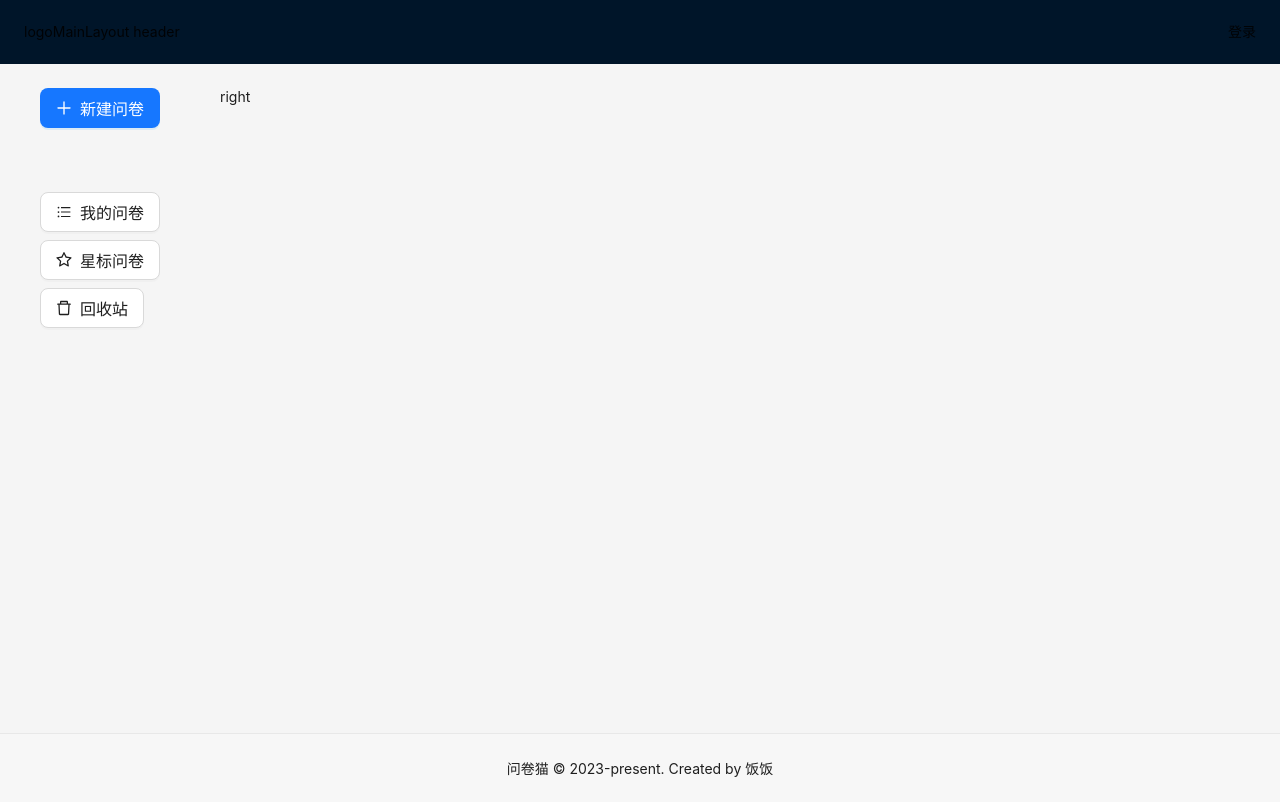
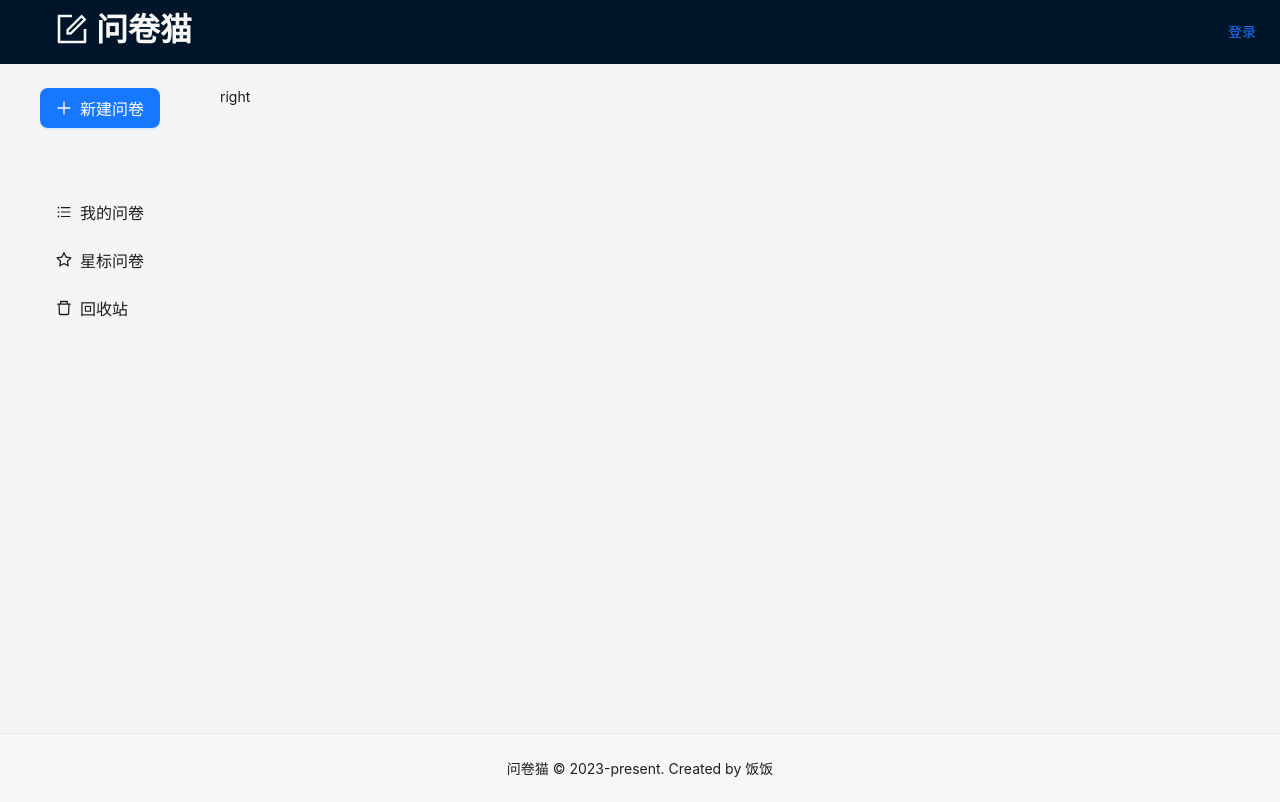
Before and after one commit to JasmineFan/wenquan-fe, a React (Create React App) app: page /manage in a window 1280 px wide. Built offline with nearby package versions, Linux system fonts and the light colour scheme.

Commit message:
chore: mainlayout 里面的 header 部分

```diff
--- /dev/null
+++ b/src/components/Logo.module.scss
@@ -0,0 +1,11 @@
+.container {
+    width: 200px;
+    margin: -10px 0;
+    line-height: 1;
+    text-align: center;
+
+    h1 {
+        font-size: 32px;
+        color: #f7f7f7;
+    }
+}
--- /dev/null
+++ b/src/components/Logo.tsx
@@ -0,0 +1,23 @@
+import React, { FC } from 'react'
+import { Space, Typography } from 'antd'
+import { FormOutlined } from '@ant-design/icons'
+import styles from './Logo.module.scss'
+import { Link } from 'react-router-dom'
+import { HOME_PATHNAME } from '../router'
+
+const { Title } = Typography
+const Logo: FC = () => {
+  return (
+    <div className={styles.container}>
+      <Link to={HOME_PATHNAME}>
+        <Space>
+          <Title>
+            <FormOutlined />
+          </Title>
+          <Title>问卷猫</Title>
+        </Space>
+      </Link>
+    </div>
+  )
+}
+export default Logo
--- /dev/null
+++ b/src/components/UserInfo.tsx
@@ -0,0 +1,11 @@
+import React, { FC } from 'react'
+import { Link } from 'react-router-dom'
+import { LOGIN_PATHNAME } from '../router'
+const UserInfo: FC = () => {
+  return (
+    <>
+      <Link to={LOGIN_PATHNAME}>登录</Link>
+    </>
+  )
+}
+export default UserInfo
--- a/src/layouts/MainLayout.tsx
+++ b/src/layouts/MainLayout.tsx
@@ -2,6 +2,8 @@ import React, { FC } from 'react'
 import { Outlet } from 'react-router-dom'
 import { Layout } from 'antd'
 import styles from './MainLayout.module.scss'
+import Logo from '../components/Logo'
+import UserInfo from '../components/UserInfo'
 
 const { Header, Footer, Content } = Layout
 
@@ -9,10 +11,12 @@ const MainLayout: FC = () => {
   return (
     <Layout>
       <Header className={styles.header}>
-        {' '}
-        MainLayout header
-        <div className={styles.left}>logo</div>
-        <div className={styles.right}>登录</div>
+        <div className={styles.left}>
+          <Logo />
+        </div>
+        <div className={styles.right}>
+          <UserInfo />
+        </div>
       </Header>
       <Content className={styles.main}>
         <Outlet />
--- a/src/layouts/ManageLayout.tsx
+++ b/src/layouts/ManageLayout.tsx
@@ -1,10 +1,12 @@
 import React, { FC } from 'react'
-import { Outlet } from 'react-router-dom'
+import { Outlet, useNavigate, useLocation } from 'react-router-dom'
 import styles from './ManageLayout.module.scss'
 import { Button, Space, Divider } from 'antd'
 import { PlusOutlined, BarsOutlined, StarOutlined, DeleteOutlined } from '@ant-design/icons'
 
 const ManageLayout: FC = () => {
+  const nav = useNavigate()
+  const { pathname } = useLocation()
   return (
     <div className={styles.container}>
       <div className={styles.left}>
@@ -13,13 +15,30 @@ const ManageLayout: FC = () => {
             新建问卷
           </Button>
           <Divider style={{ borderTop: 'transparent' }} />
-          <Button type="default" size="large" icon={<BarsOutlined />}>
+          <Button
+            type={pathname.startsWith('/manage/list') ? 'default' : 'text'}
+            size="large"
+            icon={<BarsOutlined />}
+            onClick={() => nav('/manage/list')}
+          >
             我的问卷
           </Button>
-          <Button type="default" size="large" icon={<StarOutlined />}>
+          <Button
+            type={pathname.startsWith('/manage/star') ? 'default' : 'text'}
+            size="large"
+            icon={<StarOutlined />}
+            onClick={() => nav('/manage/star')}
+          >
             星标问卷
           </Button>
-          <Button type="default" size="large" icon={<DeleteOutlined />}>
+          <Button
+            type={pathname.startsWith('/manage/trash') ? 'default' : 'text'}
+            size="large"
+            icon={<DeleteOutlined />}
+            onClick={() => {
+              nav('/manage/trash')
+            }}
+          >
             回收站
           </Button>
         </Space>
--- a/src/router/index.tsx
+++ b/src/router/index.tsx
@@ -46,3 +46,8 @@ const router = createBrowserRouter([
 ])
 
 export default router
+//常用的路由常量
+export const HOME_PATHNAME = '/'
+export const LOGIN_PATHNAME = '/login'
+export const REGISTER_PATHNAME = '/register' //万一路由变了麻烦啊
+export const MANAGE_LIST_PATHNAME = '/manage/list'
```
